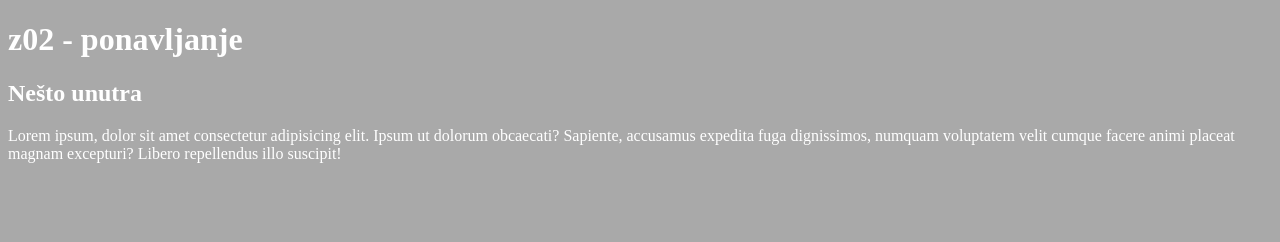
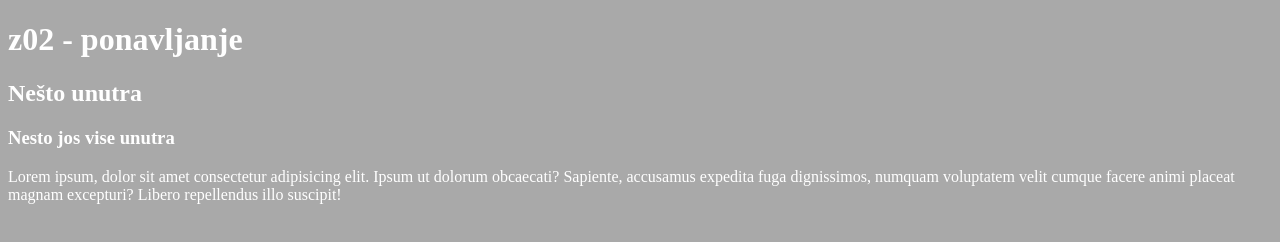
Before and after one commit to mpavic-algebra/Z02, a plain HTML site: page index.html in a window 1280 px wide. Drawn offline with Linux system fonts and the light colour scheme.

Commit message:
add subtitle

```diff
--- a/index.html
+++ b/index.html
@@ -12,6 +12,8 @@
 
   <h2>Nešto unutra</h2>
 
+  <h3>Nesto jos vise unutra</h3>
+
   <p>Lorem ipsum, dolor sit amet consectetur adipisicing elit. Ipsum ut dolorum obcaecati? Sapiente, accusamus expedita fuga dignissimos, numquam voluptatem velit cumque facere animi placeat magnam excepturi? Libero repellendus illo suscipit!</p>
 
 </body>
```
